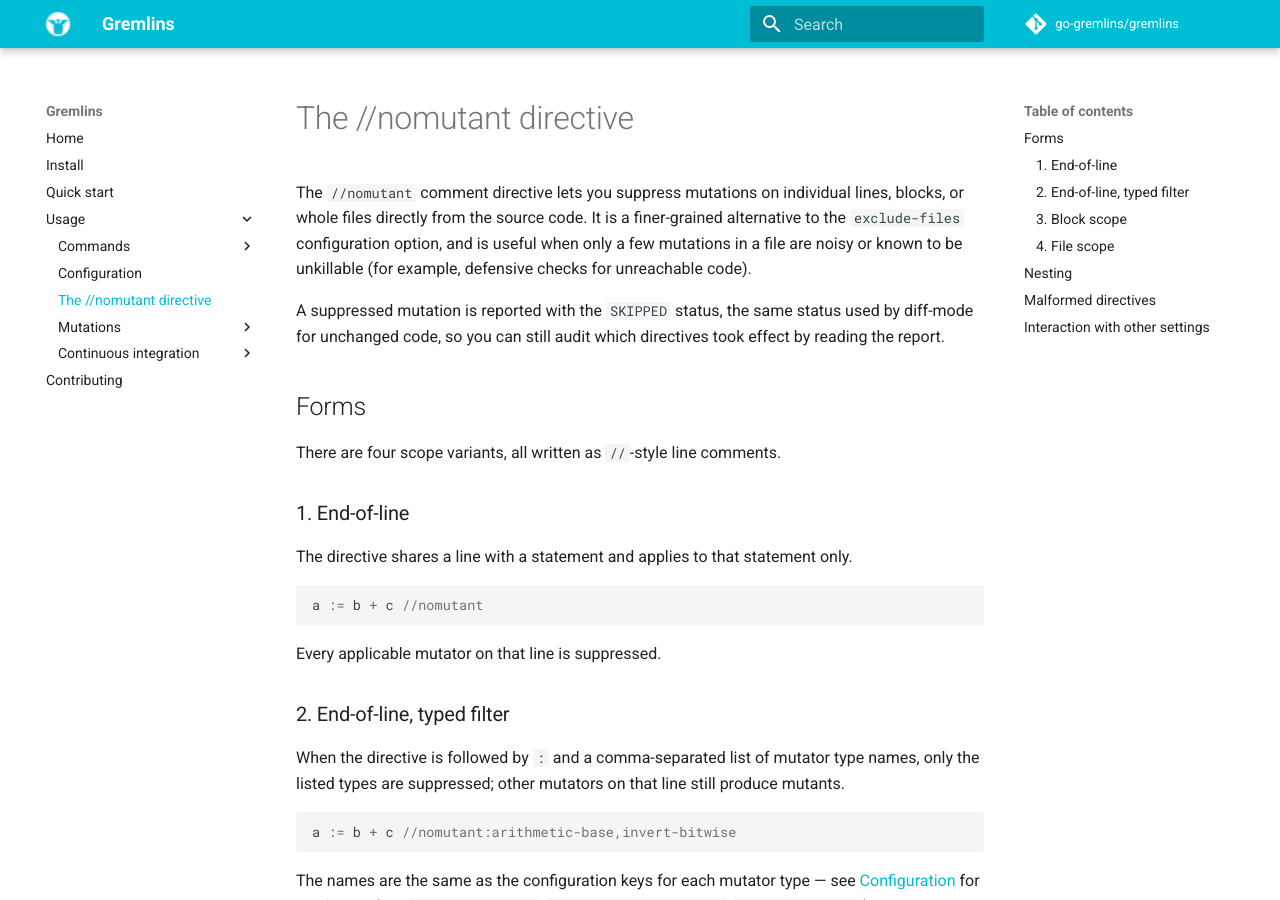
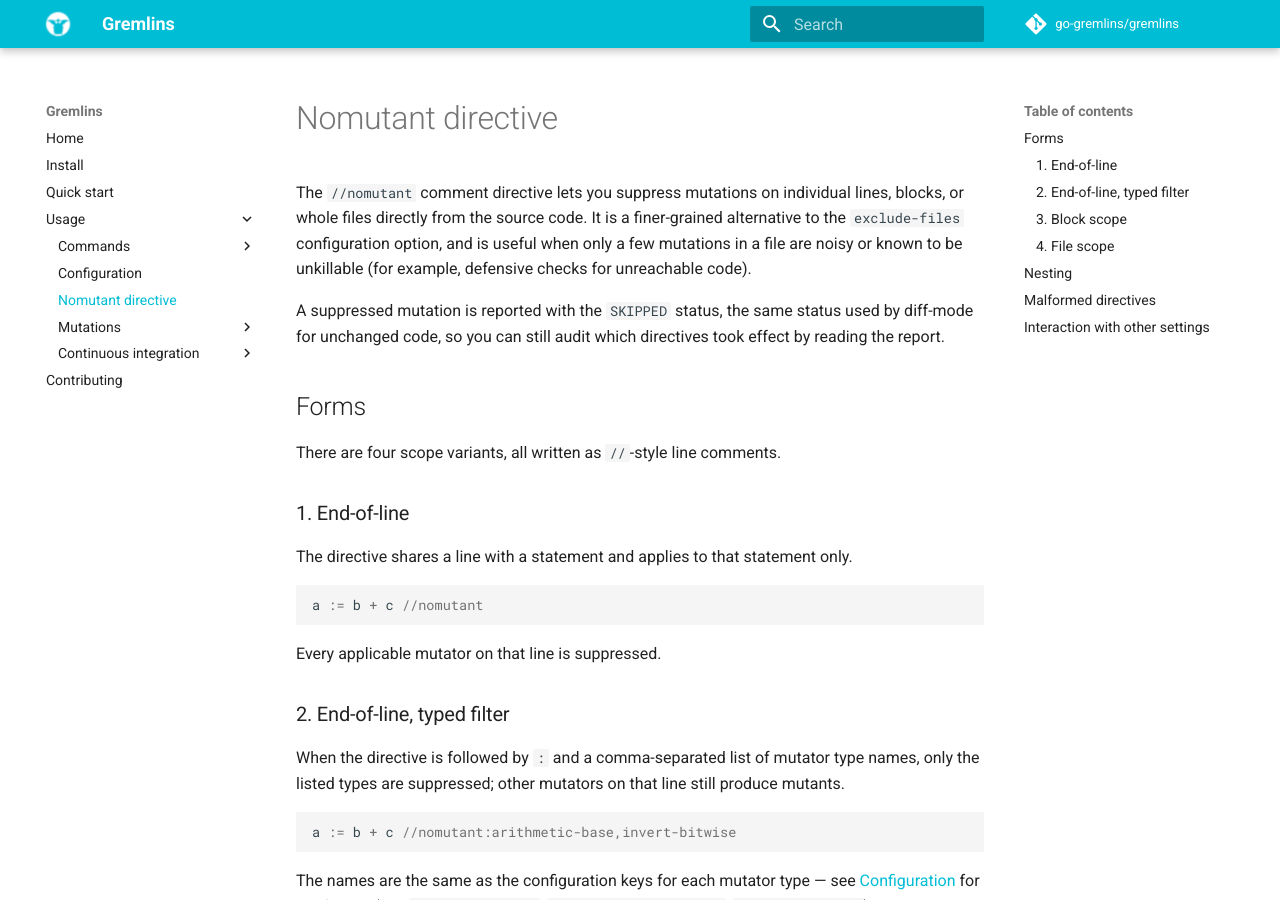
Before and after one commit to go-gremlins/gremlins, an MkDocs documentation site: the page built from docs/docs/usage/nomutant-directive.md, in a window 1280 px wide and 900 px high. Built offline with MkDocs 1.6.1 and Material for MkDocs 9.7.7, drawn with Linux system fonts in a browser that asks for light colours; comment, search, counter and statistics services are not loaded; the version menu is left out.

Commit message:
docs: simplify nomutant page heading to satisfy markdown lint
Removes the YAML front matter and uses a plain "# Nomutant directive"
H1, matching the structure of usage/ci/docker.md and avoiding both
the multiple-top-level-headings warning and the MD001
heading-increment warning that arose from omitting an H1 entirely.

```diff
--- a/docs/docs/usage/nomutant-directive.md
+++ b/docs/docs/usage/nomutant-directive.md
@@ -1,6 +1,4 @@
----
-title: The //nomutant directive
----
+# Nomutant directive
 
 The `//nomutant` comment directive lets you suppress mutations on individual
 lines, blocks, or whole files directly from the source code. It is a
```
